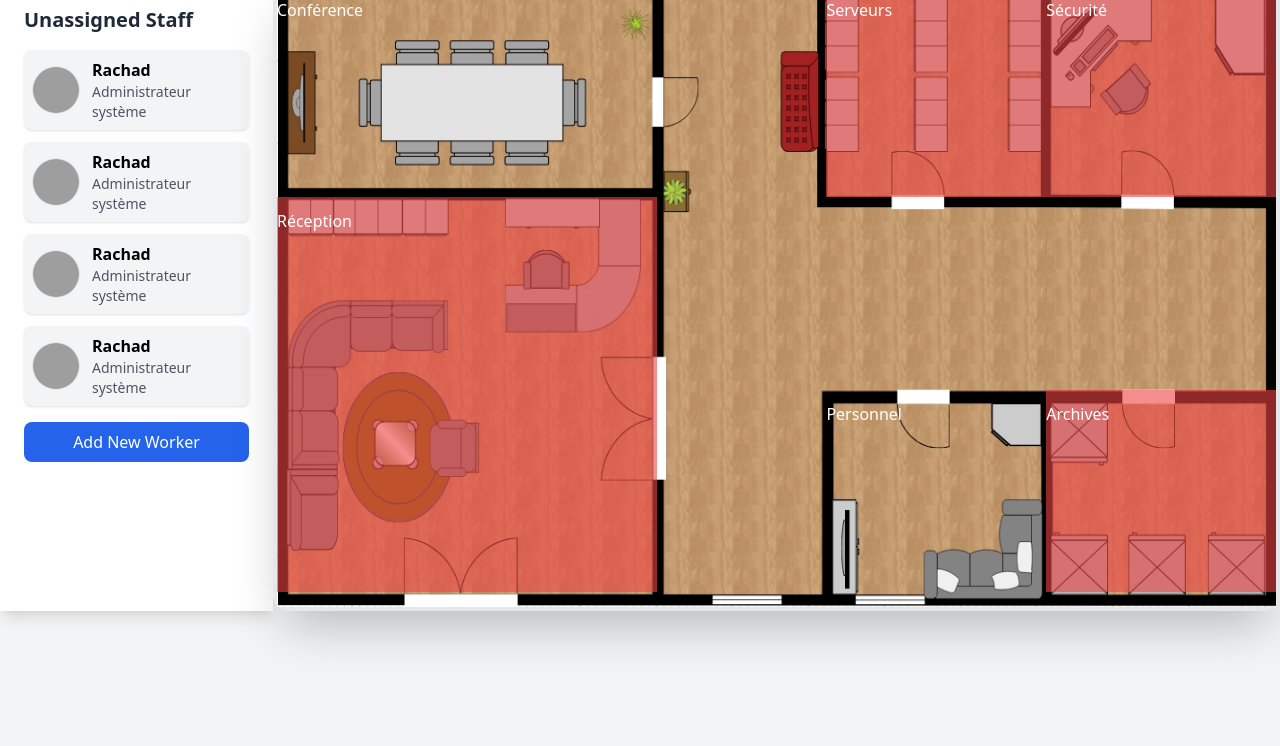
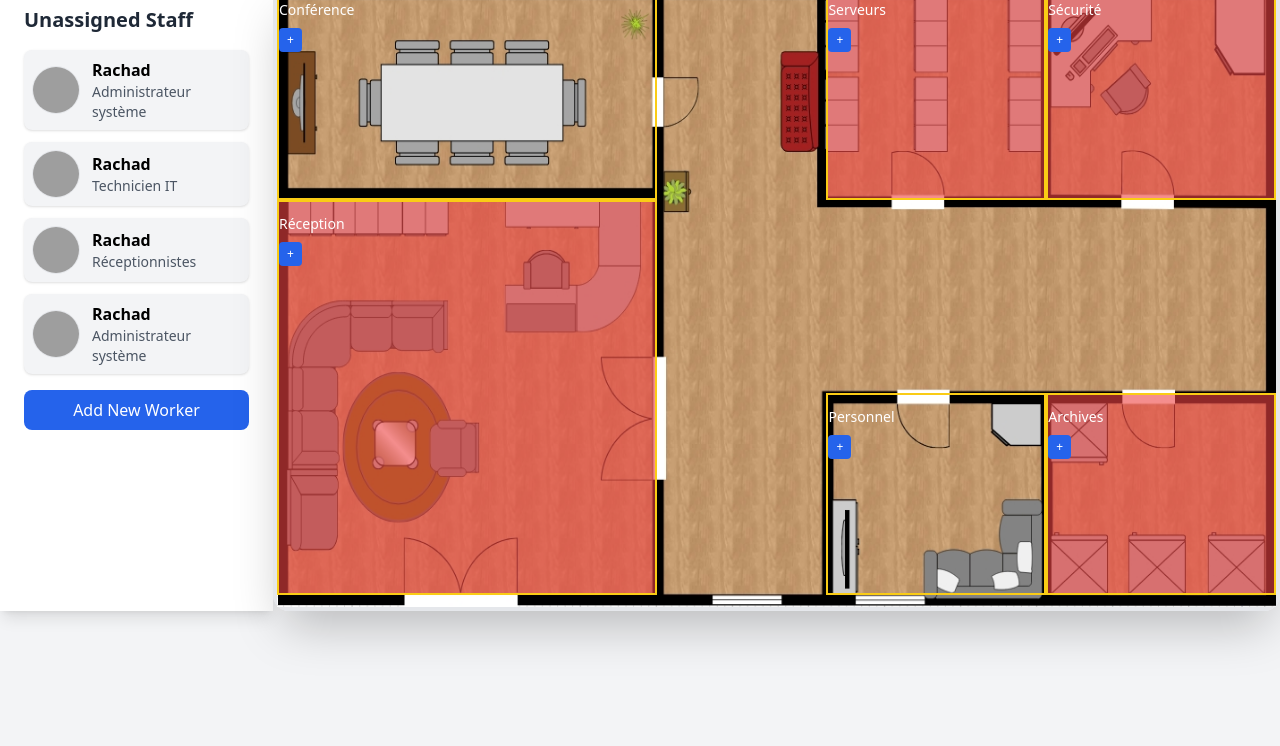
Before and after one commit to rachadelrhilani/virtualworkspace, a plain HTML site: page index.html in a window 1280 px wide. Shown: the part 54-800 px from the top of the page. Drawn offline with nearby package versions, Linux system fonts and the light colour scheme; grey boxes are pictures that could not be loaded.

Commit message:
ajouter des roles

```diff
--- a/index.html
+++ b/index.html
@@ -22,52 +22,84 @@
 
             <div id="staffList" class="space-y-3 mb-4">
             </div>
-            <button id="openModal"
-                class="w-full bg-blue-600 text-white py-2 rounded-lg hover:bg-blue-700 transition">
+            <button id="openModal" class="w-full bg-blue-600 text-white py-2 rounded-lg hover:bg-blue-700 transition">
                 Add New Worker
             </button>
         </aside>
 
 
-        <div class="aspect-[16/10] w-[95%] mx-auto
+        <section class="aspect-[16/10] w-[95%] mx-auto
             border-4  shadow-2xl rounded-2xl mb-6 md:mb-0">
 
             <div class="relative grid w-full h-full
                 grid-cols-[38%_17%_22%_23%]
-                grid-rows-[34%_31%_32.5%]">
+                grid-rows-[34.5%_31%_32.5%]">
 
                 <img src="image/plan.jpg" class="absolute inset-0 w-full h-full">
 
-                <div class="col-start-1 col-end-2 row-start-1 row-end-2 z-10">
-                    <p class="text-white mt-3">Conférence</p>
+                <div class="col-start-1 col-end-2 row-start-1 row-end-2 z-10 border border-2 border-yellow-400">
+                    <p class="text-white mt-3 text-sm">Conférence</p>
+
+                    <button id="btn-conference"
+                        class="mt-2 bg-blue-600 text-white text-xs px-2 py-1 text-center rounded hover:bg-blue-700">
+                        +
+                    </button>
                 </div>
 
-                <div class="col-start-1 col-end-2 row-start-2 row-end-4 bg-red-500/60 z-10">
-                    <p class="text-white mt-3">Réception</p>
+                <div
+                    class="col-start-1 col-end-2 row-start-2 row-end-4 bg-red-500/60 z-10 border border-2 border-yellow-400">
+                    <p class="text-white mt-3 text-sm">Réception</p>
+
+                    <button id="btn-reception"
+                        class="mt-2 bg-blue-600 text-white text-xs flex justify-center px-2 py-1 rounded hover:bg-blue-700">
+                        +
+                    </button>
                 </div>
 
-                <div class="col-start-3 col-end-4 row-start-1 row-end-2 bg-red-500/60 text-black z-10">
-                    <p class="text-white mt-3">Serveurs</p>
+                <div
+                    class="col-start-3 col-end-4 row-start-1 row-end-2 bg-red-500/60 text-black z-10 border border-2 border-yellow-400">
+                    <p class="text-white mt-3 text-sm">Serveurs</p>
+
+                    <button id="btn-serveurs"
+                        class="mt-2 bg-blue-600 text-white text-xs px-2 py-1 rounded hover:bg-blue-700">
+                        +
+                    </button>
                 </div>
 
-                <div class="col-start-4 col-end-6 row-start-1 row-end-2 bg-red-500/60 z-10">
-                    <p class="text-white mt-3">Sécurité</p>
+                <div
+                    class="col-start-4 col-end-6 row-start-1 row-end-2 bg-red-500/60 z-10 border border-2 border-yellow-400">
+                    <p class="text-white mt-3 text-sm">Sécurité</p>
+
+                    <button id="btn-securite"
+                        class="mt-2 bg-blue-600 text-white text-xs px-2 py-1 rounded hover:bg-blue-700">
+                        +
+                    </button>
                 </div>
 
-                <div class="col-start-3 col-end-4 row-start-3 row-end-4 z-10">
-                    <p class="text-white mt-3">Personnel</p>
+                <div class="col-start-3 col-end-4 row-start-3 row-end-4 z-10 border border-2 border-yellow-400">
+                    <p class="text-white mt-3 text-sm">Personnel</p>
+
+                    <button id="btn-personnel"
+                        class="mt-2 bg-blue-600 text-white text-xs px-2 py-1 rounded hover:bg-blue-700">
+                        +
+                    </button>
                 </div>
 
-                <div class="col-start-4 col-end-5 row-start-3 row-end-4 bg-red-500/60 z-10">
-                    <p class="text-white mt-3">Archives</p>
+                <div
+                    class="col-start-4 col-end-5 row-start-3 row-end-4 bg-red-500/60 z-10 border border-2 border-yellow-400">
+                    <p class="text-white mt-3 text-sm">Archives</p>
+
+                    <button id="btn-archives"
+                        class="mt-2 bg-blue-600 text-white text-xs px-2 py-1 rounded hover:bg-blue-700">
+                        +
+                    </button>
                 </div>
             </div>
-        </div>
+        </section>
 
     </main>
 
- <div id="modal"
-        class="fixed z-10 inset-0 bg-black bg-opacity-50 hidden flex items-center justify-center p-4">
+    <div id="modal" class="fixed z-10 inset-0 bg-black bg-opacity-50 hidden flex items-center justify-center p-4">
 
         <div class="bg-white w-full max-w-2xl p-6 rounded-xl shadow-lg relative overflow-y-auto max-h-[90vh]">
 
@@ -88,31 +120,19 @@
                     <div>
                         <label class="block font-medium">Rôle</label>
                         <select id="role" class="w-full border p-2">
-                                <option value="responsable_conference">Responsable conférence</option>
-                                <option value="technicien_projection">Technicien projection</option>
-
-                                <option value="agent_accueil">Agent d’accueil</option>
-                                <option value="standardiste">Standardiste</option>
-
-                                <option value="administrateur_systeme">Administrateur système</option>
-                                <option value="technicien_reseau">Technicien réseau</option>
-
-                                <option value="analyste_videosurveillance">Analyste vidéosurveillance</option>
-                                <option value="responsable_controle_acces">Responsable contrôle d’accès</option>
-
-                                <option value="gestionnaire_rh">Gestionnaire RH</option>
-                                <option value="assistant_rh">Assistant RH</option>
-
-                                <option value="archiviste">Archiviste</option>
-                                <option value="documentaliste">Documentaliste</option>
-
+                            <option value="Technicien IT">Technicien IT</option>
+                            <option value="Réceptionnistes">Réceptionnistes</option>
+                            <option value="Agent de sécurité">Agent de sécurité</option>
+                            <option value="Manager">Manager</option>
+                            <option value="Menage">Menage</option>
                         </select>
                     </div>
 
 
                     <div>
                         <label class="block font-medium">Email</label>
-                            <input type="email" id="email" class="w-full border p-2 rounded" placeholder="email@example.com">
+                        <input type="email" id="email" class="w-full border p-2 rounded"
+                            placeholder="email@example.com">
                     </div>
 
                     <!-- Téléphone -->
--- a/js/script.js
+++ b/js/script.js
@@ -11,7 +11,7 @@ let workers = [
   {
     id: Date.now(),
     name: "Rachad",
-    role: "Administrateur système",
+    role: "Technicien IT",
     email: "test@mail.com",
     phone: "+212...",
     photo: "https://intranet.youcode.ma/storage/users/profile/thumbnail/1749-1760996442.png",
@@ -20,7 +20,7 @@ let workers = [
   {
     id: Date.now(),
     name: "Rachad",
-    role: "Administrateur système",
+    role: "Réceptionnistes",
     email: "test@mail.com",
     phone: "+212...",
     photo: "https://intranet.youcode.ma/storage/users/profile/thumbnail/1749-1760996442.png",
```
Lines whose indentation alone changed are shown as unchanged.
